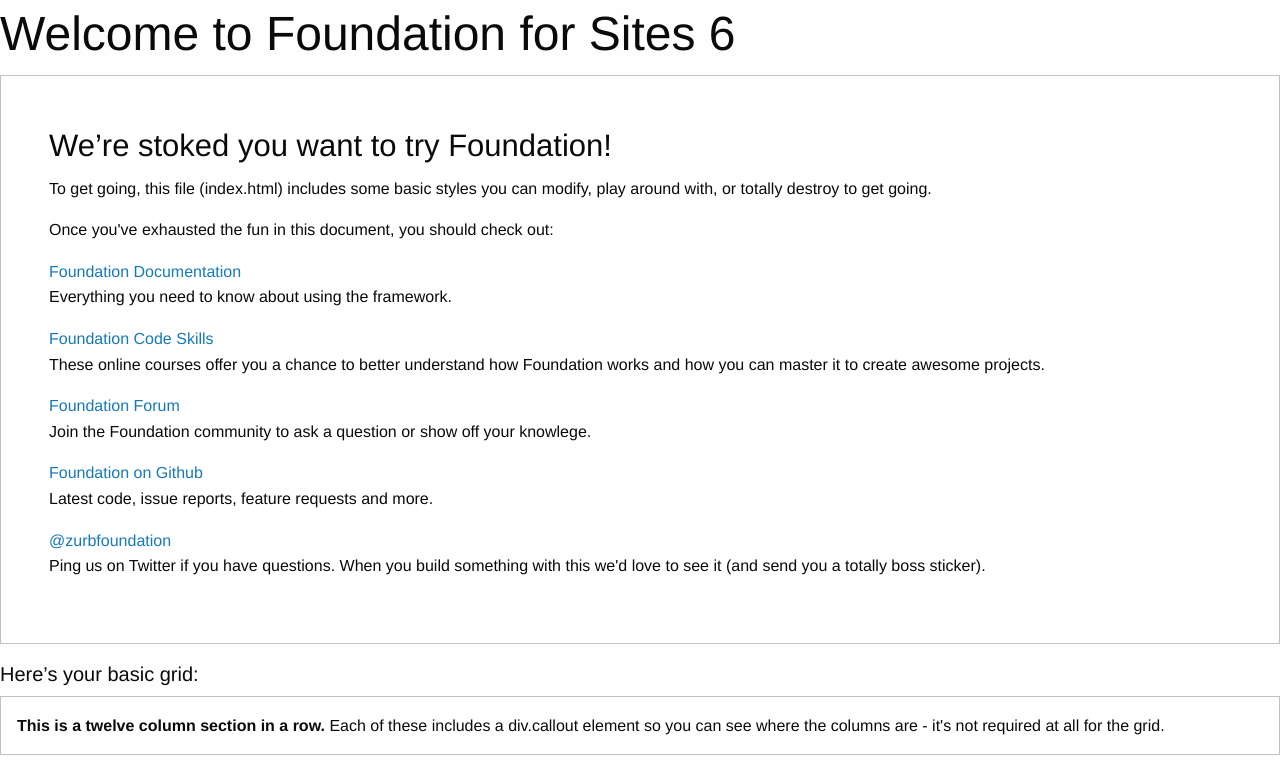
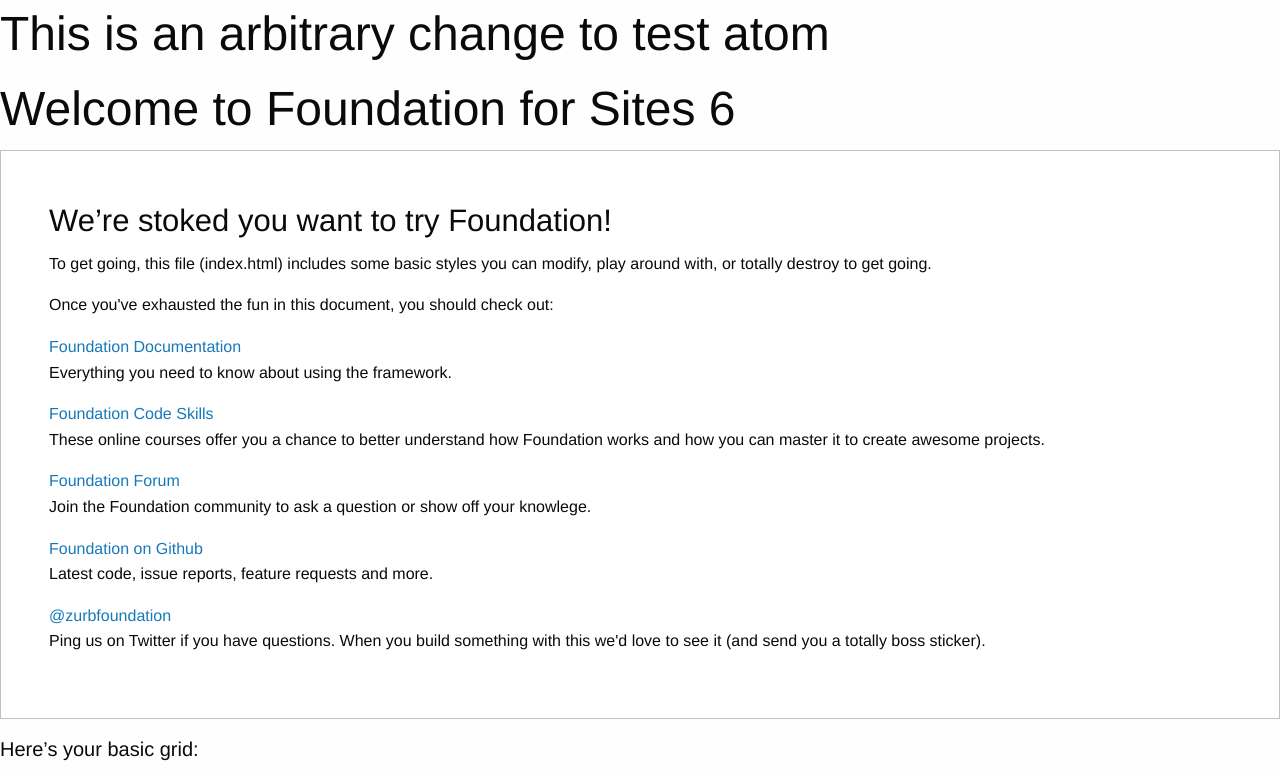
Before and after one commit to thehamop1/thehamop1.github.io, a plain HTML site: page index.html in a window 1280 px wide. Shown: the top 770 px of the page. Drawn offline with nearby package versions, Linux system fonts and the light colour scheme; files that its build step writes are made by us from their sources; files whose address does not match are found by name.

Commit message:
Another Change

```diff
--- a/index.html
+++ b/index.html
@@ -12,6 +12,7 @@
 
     <div class="row">
       <div class="large-12 columns">
+        <h1>This is an arbitrary change to test atom</h1>
         <h1>Welcome to Foundation for Sites 6</h1>
       </div>
     </div>
```
